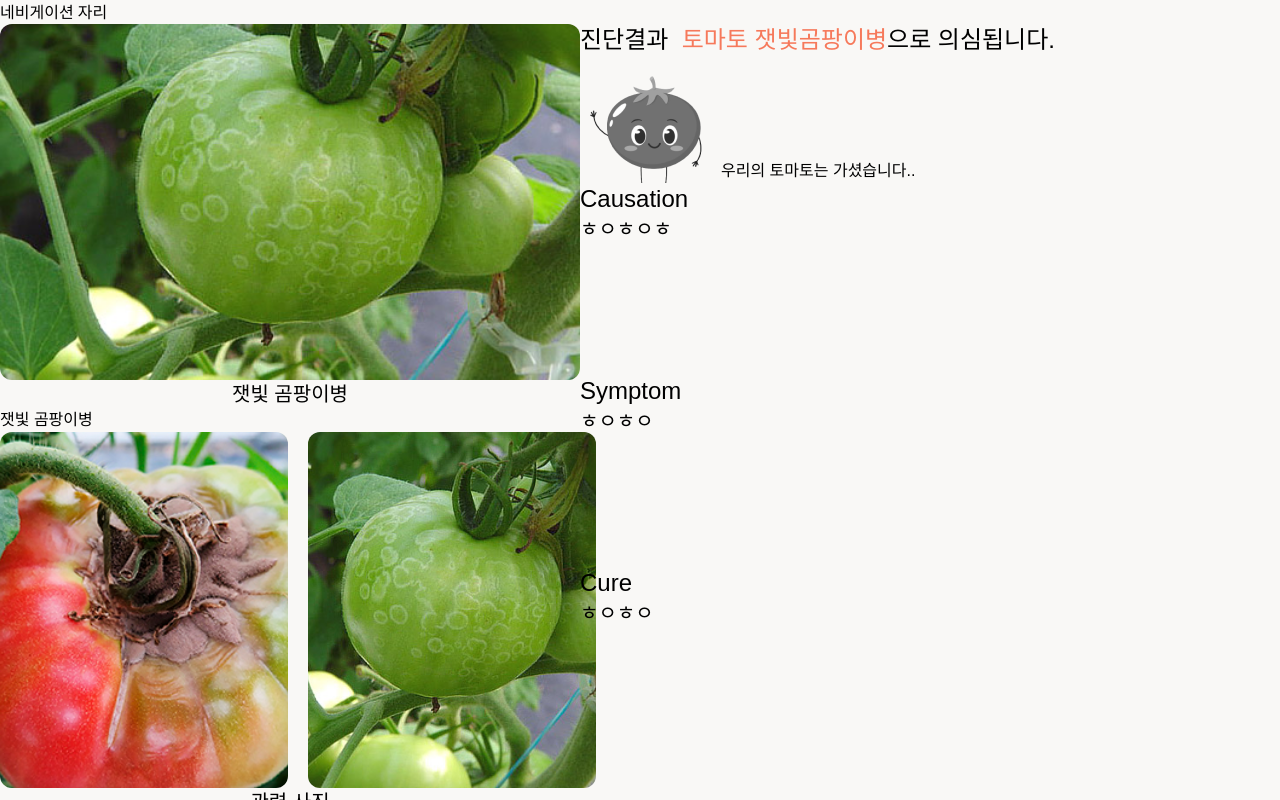
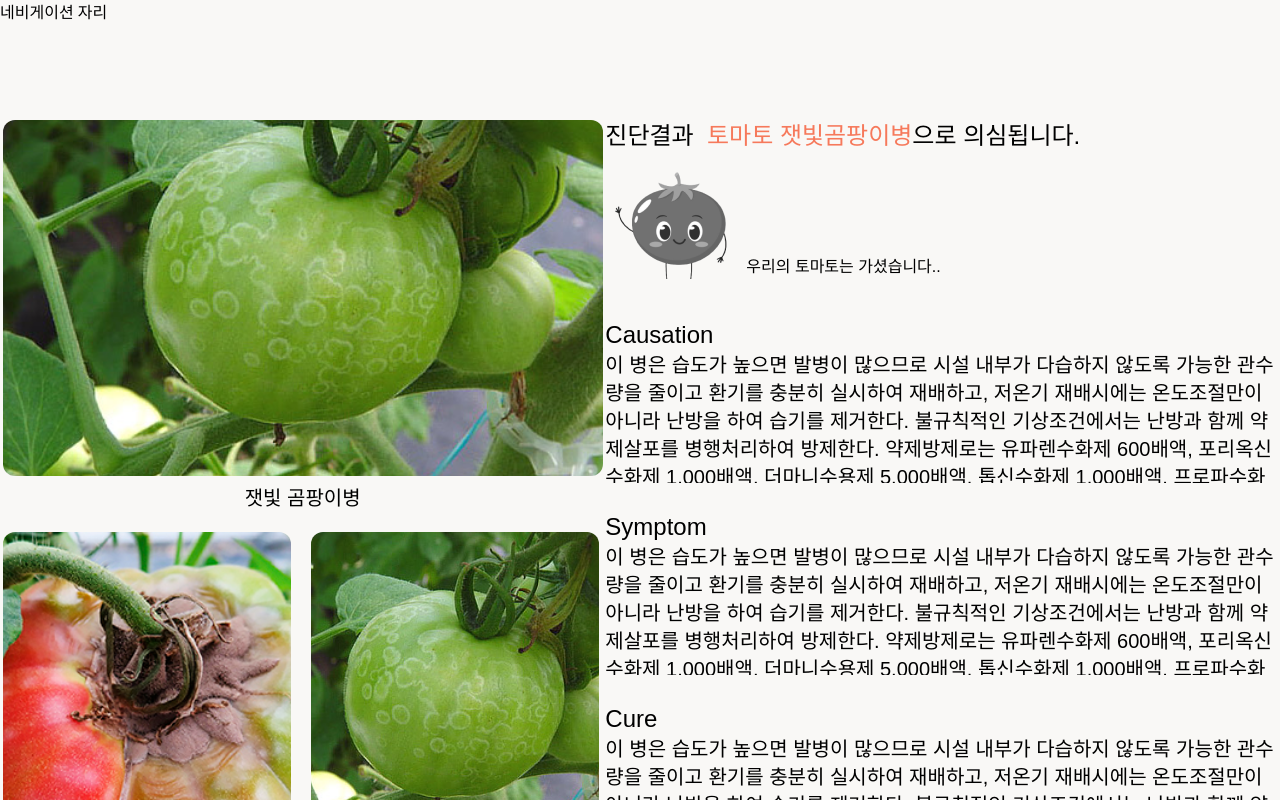
Before and after one commit to S-V-23-BootCamp-Team-F/frontend, a React (Vite) app: page /result in a window 1280 px wide. Built offline with nearby package versions, Linux system fonts and the light colour scheme.

Commit message:
design : 요소 위치 수정

```diff
--- a/src/pages/ResultPage.tsx
+++ b/src/pages/ResultPage.tsx
@@ -9,23 +9,22 @@ const ResultPage = () => {
     // 전체
     <div className=" bg-background w-screen h-full absolute overflow-hidden ">
       {/* nav바 */}
-      <div>네비게이션 자리</div>
+      <div className="mb-24">네비게이션 자리</div>
 
       {/* 본문 */}
-      <div className="flex">
+      <div className="flex place-content-evenly mt-24">
         {/* 본문 왼쪽 */}
-        <div>
+        <div className="content-center">
           <div>
             <img
               src={tomato2}
               className="sub_tomato1 rounded-xl w-600 h-356 object-cover"
             />
-            <div className="font-press-bold text-center text-xl">
+            <div className="font-press-bold text-center text-xl mt-2">
               잿빛 곰팡이병
             </div>
-            <div className="font-press-bold">잿빛 곰팡이병</div>
           </div>
-          <div>
+          <div className="mt-5">
             <div className="flex">
               <img
                 src={tomato3}
@@ -36,12 +35,14 @@ const ResultPage = () => {
                 className="sub_tomato3 rounded-xl w-72 h-356 object-cover ml-2.5"
               />
             </div>
-            <div className="font-press-bold text-center text-xl">관련 사진</div>
+            <div className="font-press-bold text-center text-xl mt-2">
+              관련 사진
+            </div>
           </div>
         </div>
         {/* 본문 오른쪽 */}
-        <div>
-          <div>
+        <div className="">
+          <div className="">
             <div className="font-press-bold text-2xl">
               진단결과&nbsp;&nbsp;
               <span className="font-press-bold text-disease">
@@ -56,23 +57,80 @@ const ResultPage = () => {
               </div>
             </div>
           </div>
-          <div>
-            <div>
+          <div className=" mt-10">
+            <div className="place-content-between">
               <div className="font-press-bold text-2xl">Causation</div>
-              <div className="font-press-medium border-black w-700 h-150 text-xl">
-                ㅎㅇㅎㅇㅎ
+              <div className="font-press-medium border-black max-w-2xl h-130 overflow-y-auto text-xl mb-7">
+                이 병은 습도가 높으면 발병이 많으므로 시설 내부가 다습하지
+                않도록 가능한 관수량을 줄이고 환기를 충분히 실시하여 재배하고,
+                저온기 재배시에는 온도조절만이 아니라 난방을 하여 습기를
+                제거한다. 불규칙적인 기상조건에서는 난방과 함께 약제살포를
+                병행처리하여 방제한다. 약제방제로는 유파렌수화제 600배액,
+                포리옥신수화제 1,000배액, 더마니수용제 5,000배액, 톱신수화제
+                1,000배액, 프로파수화제 1,000배액을 7∼8일간이 병은 습도가 높으면
+                발병이 많으므로 시설 내부가 다습하지 않도록 가능한 관수량을
+                줄이고 환기를 충분히 실시하여 재배하고, 저온기 재배시에는
+                온도조절만이 아니라 난방을 하여 습기를 제거한다. 불규칙적인
+                기상조건에서는 난방과 함께 약제살포를 병행처리하여 방제한다.
+                약제방제로는 유파렌수화제 600배액, 포리옥신수화제 1,000배액,
+                더마니수용제 5,000배액, 톱신수화제 1,000배액, 프로파수화제
+                1,000배액을 7∼8일간이 병은 습도가 높으면 발병이 많으므로 시설
+                내부가 다습하지 않도록 가능한 관수량을 줄이고 환기를 충분히
+                실시하여 재배하고, 저온기 재배시에는 온도조절만이 아니라 난방을
+                하여 습기를 제거한다. 불규칙적인 기상조건에서는 난방과 함께
+                약제살포를 병행처리하여 방제한다. 약제방제로는 유파렌수화제
+                600배액, 포리옥신수화제 1,000배액, 더마니수용제 5,000배액,
+                톱신수화제 1,000배액, 프로파수화제 1,000배액을 7∼8일간
               </div>
             </div>
             <div>
               <div className="font-press-bold text-2xl">Symptom</div>
-              <div className="font-press-medium border-black w-700 h-150 text-xl">
-                ㅎㅇㅎㅇ
+              <div className="font-press-medium border-black max-w-2xl h-130 overflow-y-auto text-xl mb-7">
+                이 병은 습도가 높으면 발병이 많으므로 시설 내부가 다습하지
+                않도록 가능한 관수량을 줄이고 환기를 충분히 실시하여 재배하고,
+                저온기 재배시에는 온도조절만이 아니라 난방을 하여 습기를
+                제거한다. 불규칙적인 기상조건에서는 난방과 함께 약제살포를
+                병행처리하여 방제한다. 약제방제로는 유파렌수화제 600배액,
+                포리옥신수화제 1,000배액, 더마니수용제 5,000배액, 톱신수화제
+                1,000배액, 프로파수화제 1,000배액을 7∼8일간이 병은 습도가 높으면
+                발병이 많으므로 시설 내부가 다습하지 않도록 가능한 관수량을
+                줄이고 환기를 충분히 실시하여 재배하고, 저온기 재배시에는
+                온도조절만이 아니라 난방을 하여 습기를 제거한다. 불규칙적인
+                기상조건에서는 난방과 함께 약제살포를 병행처리하여 방제한다.
+                약제방제로는 유파렌수화제 600배액, 포리옥신수화제 1,000배액,
+                더마니수용제 5,000배액, 톱신수화제 1,000배액, 프로파수화제
+                1,000배액을 7∼8일간이 병은 습도가 높으면 발병이 많으므로 시설
+                내부가 다습하지 않도록 가능한 관수량을 줄이고 환기를 충분히
+                실시하여 재배하고, 저온기 재배시에는 온도조절만이 아니라 난방을
+                하여 습기를 제거한다. 불규칙적인 기상조건에서는 난방과 함께
+                약제살포를 병행처리하여 방제한다. 약제방제로는 유파렌수화제
+                600배액, 포리옥신수화제 1,000배액, 더마니수용제 5,000배액,
+                톱신수화제 1,000배액, 프로파수화제 1,000배액을 7∼8일간
               </div>
             </div>
             <div>
               <div className="font-press-bold text-2xl">Cure</div>
-              <div className="font-press-medium border-black w-700 h-150 text-xl">
-                ㅎㅇㅎㅇ
+              <div className="font-press-medium border-black max-w-2xl h-130 overflow-y-auto text-xl mb-7">
+                이 병은 습도가 높으면 발병이 많으므로 시설 내부가 다습하지
+                않도록 가능한 관수량을 줄이고 환기를 충분히 실시하여 재배하고,
+                저온기 재배시에는 온도조절만이 아니라 난방을 하여 습기를
+                제거한다. 불규칙적인 기상조건에서는 난방과 함께 약제살포를
+                병행처리하여 방제한다. 약제방제로는 유파렌수화제 600배액,
+                포리옥신수화제 1,000배액, 더마니수용제 5,000배액, 톱신수화제
+                1,000배액, 프로파수화제 1,000배액을 7∼8일간이 병은 습도가 높으면
+                발병이 많으므로 시설 내부가 다습하지 않도록 가능한 관수량을
+                줄이고 환기를 충분히 실시하여 재배하고, 저온기 재배시에는
+                온도조절만이 아니라 난방을 하여 습기를 제거한다. 불규칙적인
+                기상조건에서는 난방과 함께 약제살포를 병행처리하여 방제한다.
+                약제방제로는 유파렌수화제 600배액, 포리옥신수화제 1,000배액,
+                더마니수용제 5,000배액, 톱신수화제 1,000배액, 프로파수화제
+                1,000배액을 7∼8일간이 병은 습도가 높으면 발병이 많으므로 시설
+                내부가 다습하지 않도록 가능한 관수량을 줄이고 환기를 충분히
+                실시하여 재배하고, 저온기 재배시에는 온도조절만이 아니라 난방을
+                하여 습기를 제거한다. 불규칙적인 기상조건에서는 난방과 함께
+                약제살포를 병행처리하여 방제한다. 약제방제로는 유파렌수화제
+                600배액, 포리옥신수화제 1,000배액, 더마니수용제 5,000배액,
+                톱신수화제 1,000배액, 프로파수화제 1,000배액을 7∼8일간
               </div>
             </div>
           </div>
--- a/tailwind.config.cjs
+++ b/tailwind.config.cjs
@@ -19,6 +19,7 @@ module.exports = {
         600: "37.5rem",
       },
       height: {
+        130: "8.25rem",
         150: "10rem",
         356: "22.25rem",
       },
```
